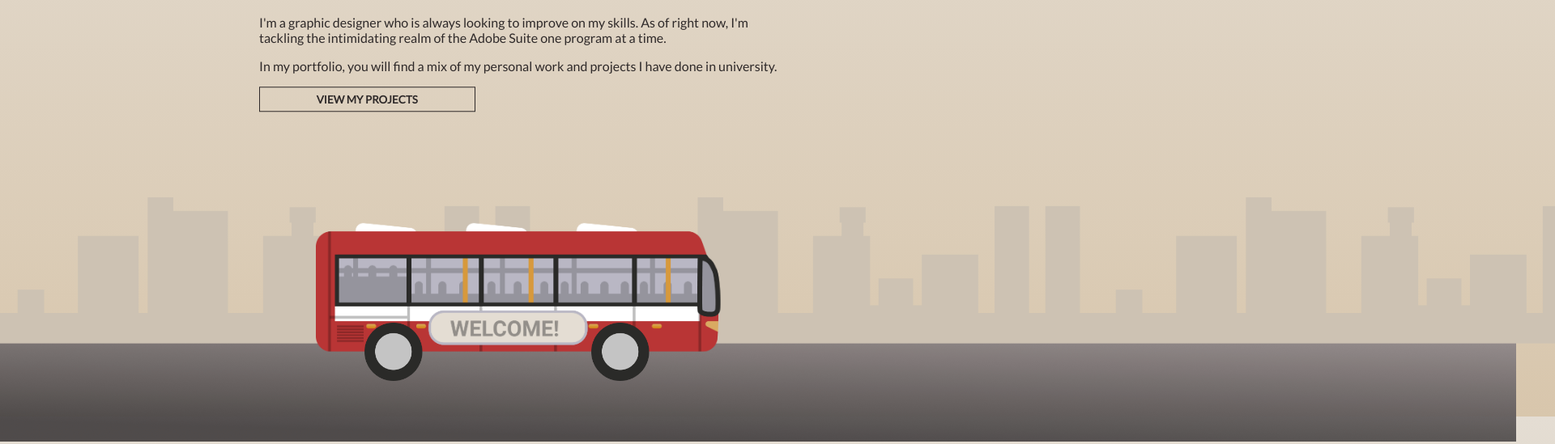
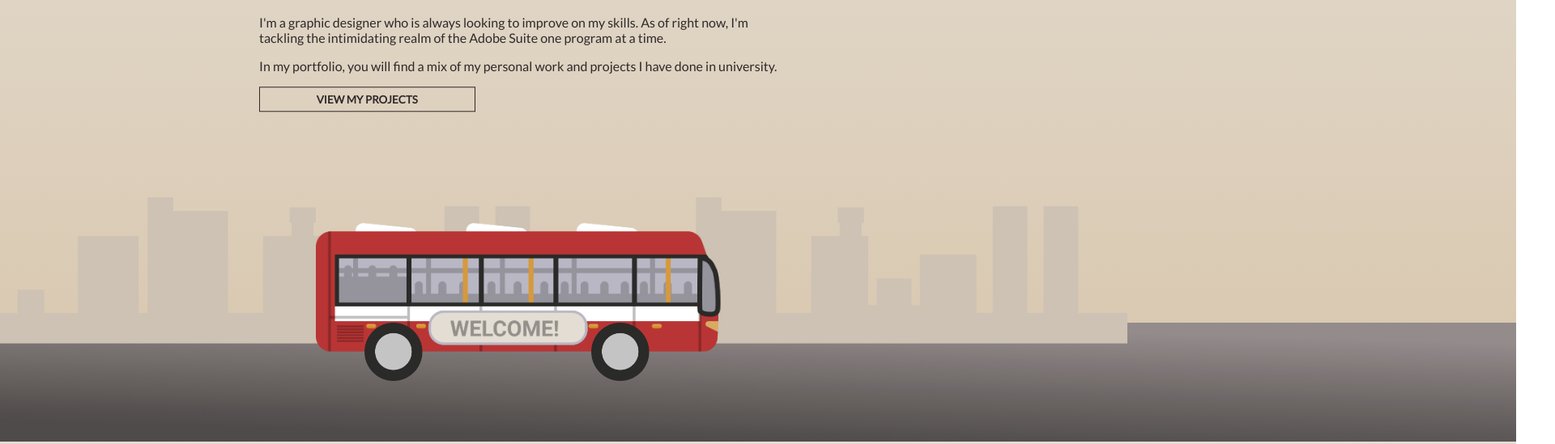
Before and after one commit to karenkreates/karenkreates.github.io, a plain HTML site: page index.html in a window 1280 px wide. Shown: the part 301-850 px from the top of the page at 81% size, 1920 px wide, since content can reach past the window. Drawn offline with Linux system fonts and the light colour scheme.

Commit message:
city pic change

```diff
--- a/index.html
+++ b/index.html
@@ -15,7 +15,7 @@
       </div>
 
       <div class="city">
-        <img src="images/index/city_2.png" alt="city">
+        <img src="images/index/city_3.png" alt="city">
       </div>
 
       <div class="bus">
```
